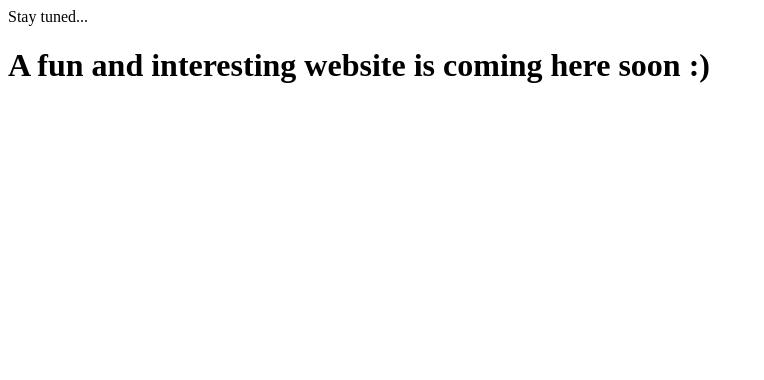
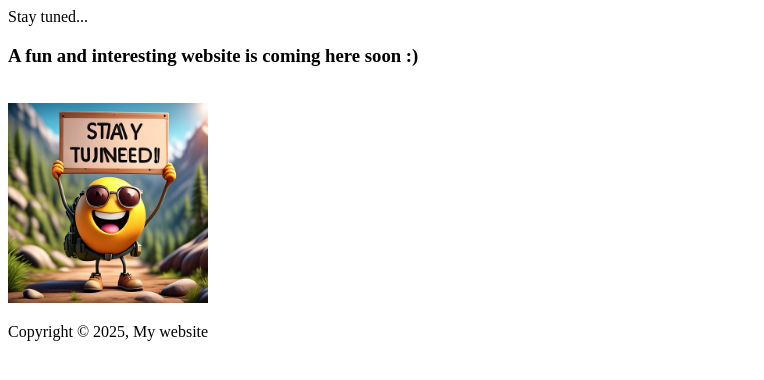
Before and after one commit to JeanSneaux/website-ameya-pradhan, a plain HTML site: page index.html in a window 1280 px wide. Shown: the whole page, without its empty margins (0-764 px from the left). Drawn offline with Linux system fonts and the light colour scheme.

Commit message:
Change h1 to h3 and add footer section
Updated heading and added footer with copyright.

```diff
--- a/index.html
+++ b/index.html
@@ -4,7 +4,12 @@
 <head>Stay tuned...</head>
 <body>
 
-<h1>A fun and interesting website is coming here soon :)</h1>
+<h3>A fun and interesting website is coming here soon :)</h3>
+  <br>
+<img src="images/Stay-tuned.png" alt="Stay tuned" width="200">
+
+<footer id="main-footer">
+  <p>Copyright &copy; 2025, My website</p>
 
 </body>
 </html>
```
